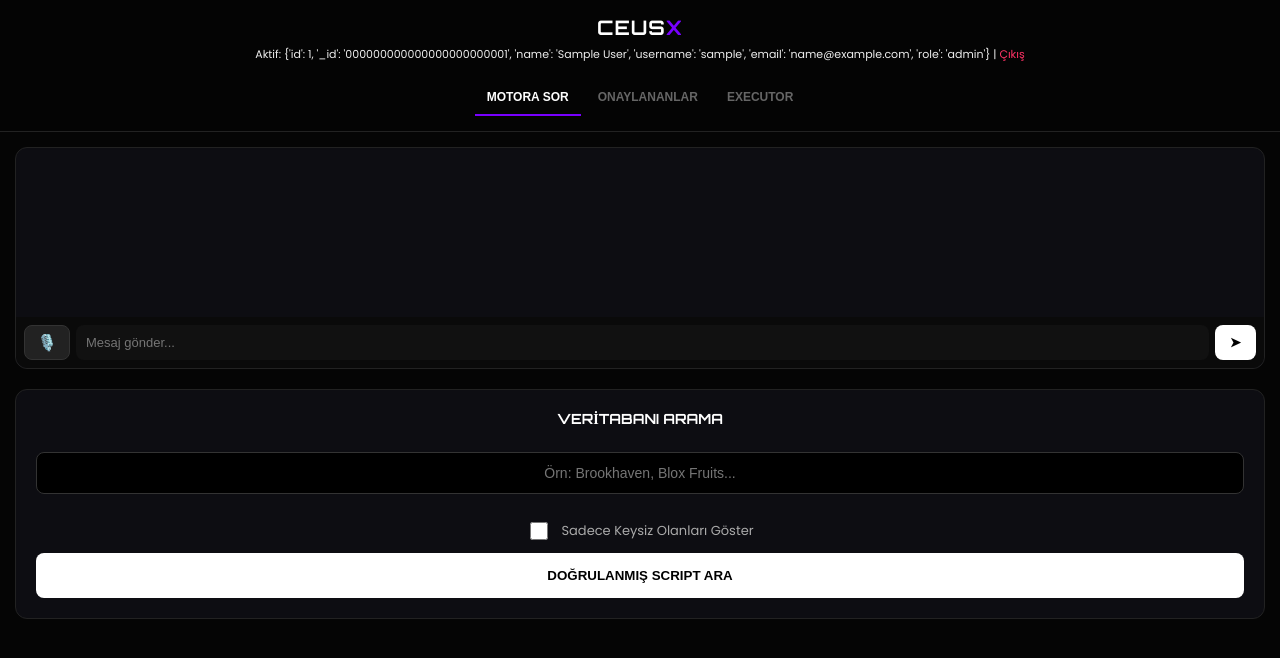
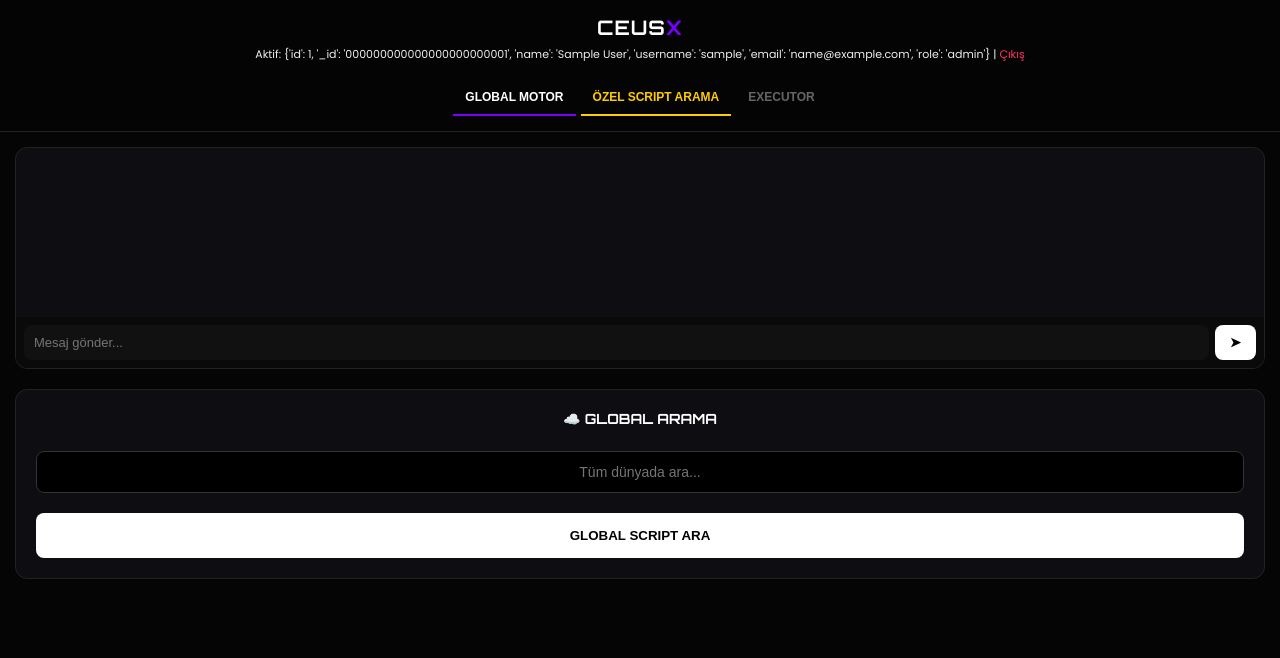
Before and after one commit to diyarsalli16-tech/ceusx-hub, a Flask app: page / in a window 1280 px wide. Shown: the top 658 px of the page. Run offline with Flask 3, Linux system fonts and the light colour scheme; the visitor is signed in with stand-in values (Sample User, id 1); data that the repository does not hold is empty.

Commit message:
index.html

```diff
--- a/templates/index.html
+++ b/templates/index.html
@@ -18,7 +18,6 @@
         header h1 { margin: 0; font-family: 'Orbitron'; font-size: 20px; color: #fff; letter-spacing: 1px; }
         .logout { color: var(--red); text-decoration: none; font-size: 11px; display: inline-block; margin-top: 5px; }
 
-        /* 3 BUTONLU SEKME MENÜSÜ */
         .tab-menu { display: flex; justify-content: center; gap: 5px; margin-top: 15px; flex-wrap: wrap; }
         .tab-btn { background: transparent; color: #666; border: none; border-bottom: 2px solid transparent; padding: 10px 12px; cursor: pointer; font-weight: bold; font-size: 12px; transition: 0.3s; }
         .tab-btn.active { color: #fff; border-bottom-color: var(--xeno); }
@@ -29,56 +28,34 @@
 
         .content { padding: 15px; display: flex; flex-direction: column; gap: 20px; }
 
-        /* SOHBET KUTUSU */
         .chat-box { background: var(--panel); border-radius: 12px; border: 1px solid #222; height: 220px; display: flex; flex-direction: column; }
         #chat-list { flex: 1; overflow-y: auto; padding: 10px; display: flex; flex-direction: column; gap: 8px; }
         .msg { background: #111; padding: 8px 12px; border-radius: 8px; font-size: 12px; border-left: 2px solid var(--xeno); word-wrap: break-word; }
         .msg b { color: var(--accent); font-size: 11px; display: block; margin-bottom: 3px; }
-
         audio { height: 35px; width: 100%; outline: none; margin-top: 5px; border-radius: 5px; }
-        audio::-webkit-media-controls-panel { background-color: #222; }
-        audio::-webkit-media-controls-play-button, audio::-webkit-media-controls-mute-button { filter: invert(1); }
-        audio::-webkit-media-controls-current-time-display, audio::-webkit-media-controls-time-remaining-display { color: #fff; }
 
         .chat-input { padding: 8px; display: flex; gap: 6px; background: #0a0a0a; border-radius: 0 0 12px 12px; align-items: center; }
         .chat-input input { flex: 1; padding: 10px; margin: 0; border: none; background: #111; color: #fff; border-radius: 8px; font-size: 13px; }
         .send-btn { background: #fff; border: none; border-radius: 8px; padding: 0 15px; font-weight: bold; color: #000; cursor: pointer; height: 100%; }
 
-        .mic-btn { background: #222; border: 1px solid #333; border-radius: 8px; padding: 0 12px; font-size: 16px; cursor: pointer; color: #fff; height: 100%; display: flex; align-items: center; justify-content: center; }
-        .mic-btn.recording { background: var(--red); border-color: var(--red); animation: pulse 1s infinite; }
-        @keyframes pulse { 0% { transform: scale(1); } 50% { transform: scale(1.05); } 100% { transform: scale(1); } }
-
-        /* ARAMA ALANI */
         .search-area { background: var(--panel); padding: 20px; border-radius: 12px; border: 1px solid #222; text-align: center; }
         .search-area input[type="text"] { border: 1px solid #333; text-align: center; margin-bottom: 10px; width: 100%; box-sizing: border-box; background: #000; color: #fff; border-radius: 8px; padding: 12px; }
         .search-btn { background: #fff; color: #000; font-weight: bold; width: 100%; padding: 15px; border: none; border-radius: 8px; cursor: pointer; }
-        .filter-box { margin-top: 15px; display: flex; align-items: center; justify-content: center; gap: 10px; }
-        .filter-box input[type="checkbox"] { width: 18px; height: 18px; accent-color: var(--xeno); }
-        .filter-box label { font-size: 13px; color: #aaa; }
 
-        /* SCRIPT KARTLARI */
         .script-grid { display: grid; grid-template-columns: 1fr; gap: 12px; }
         .card { background: var(--panel); border: 1px solid #222; border-radius: 12px; padding: 18px; position: relative; }
         .card h3 { margin: 0 0 10px 0; font-size: 14px; color: #fff; padding-right: 70px; }
         .card p { font-size: 11px; color: #888; margin: 0 0 15px 0; }
 
         .badge { position: absolute; top: 12px; right: 12px; font-size: 9px; padding: 4px 8px; border-radius: 4px; font-weight: bold; color: #000; background: var(--accent); }
-        .badge-verified { background: var(--gold); } /* Onaylananlar için altın sarısı */
-        .badge-key { background: #ffaa00; top: 35px; }
-        .badge-keyless { background: var(--accent); top: 35px; }
+        .badge-verified { background: var(--gold); }
+        .copy-btn { background: #111; color: #fff; border: 1px solid #333; padding: 10px; border-radius: 8px; width: 100%; font-weight: bold; cursor: pointer; }
+        #loading-msg, #vip-loading-msg { display: none; text-align: center; color: var(--xeno); font-weight: bold; padding: 20px; }
 
-        .copy-btn { background: #111; color: #fff; border: 1px solid #333; padding: 10px; border-radius: 8px; width: 100%; font-weight: bold; cursor: pointer; }
-        #loading-msg { display: none; text-align: center; color: var(--xeno); font-weight: bold; padding: 20px; }
-
-        /* EXECUTOR */
         .exec-container { background: radial-gradient(circle at top, #150a21 0%, #050505 80%); border: 1px solid #222; border-radius: 16px; padding: 40px 20px; text-align: center; margin-top: 10px; }
         .exec-logo { font-size: 42px; font-family: 'Orbitron'; color: #fff; text-shadow: 0 0 25px var(--xeno); margin: 0; line-height: 1; }
         .exec-sub { color: #888; font-size: 12px; margin-top: 10px; margin-bottom: 30px; letter-spacing: 2px; }
         .dl-btn { background: #fff; color: #000; font-family: 'Orbitron'; font-weight: bold; font-size: 16px; padding: 15px 40px; border: none; border-radius: 30px; cursor: pointer; box-shadow: 0 0 20px rgba(255,255,255,0.2); width: 100%; max-width: 250px; }
-        .feat-list { margin-top: 40px; text-align: left; background: rgba(0,0,0,0.5); padding: 20px; border-radius: 12px; border: 1px solid #222; }
-        .feat-list h4 { margin: 0 0 15px 0; color: #fff; font-family: 'Orbitron'; font-size: 14px; text-align: center; }
-        .feat-item { display: flex; align-items: center; gap: 10px; margin-bottom: 12px; font-size: 12px; color: #aaa; }
-        .feat-icon { color: var(--xeno); font-weight: bold; }
     </style>
 </head>
 <body>
@@ -103,8 +80,8 @@
         {% endif %}
 
         <div class="tab-menu">
-            <button class="tab-btn active" onclick="switchTab('scripts')">MOTORA SOR</button>
-            <button class="tab-btn" onclick="switchTab('trusted')">ONAYLANANLAR</button>
+            <button class="tab-btn active" onclick="switchTab('scripts')">GLOBAL MOTOR</button>
+            <button class="tab-btn" onclick="switchTab('vipsearch')" style="color: var(--gold); border-color: var(--gold);">ÖZEL SCRIPT ARAMA</button>
             <button class="tab-btn" onclick="switchTab('executor')">EXECUTOR</button>
         </div>
     </header>
@@ -115,63 +92,31 @@
             <div class="chat-box">
                 <div id="chat-list"></div>
                 <div class="chat-input">
-                    <button id="mic-btn" class="mic-btn" onclick="toggleRecording()" title="Bas ve Konuş">🎙️</button>
                     <input type="text" id="chat-msg" placeholder="Mesaj gönder..." onkeypress="if(event.key==='Enter') sendText()">
                     <button class="send-btn" onclick="sendText()">➤</button>
                 </div>
             </div>
 
             <div class="search-area" style="margin-top: 20px;">
-                <h3 style="margin-top:0; font-family:'Orbitron'; font-size:14px; color:#fff;">VERİTABANI ARAMA</h3>
-                <input type="text" id="api-search" placeholder="Örn: Brookhaven, Blox Fruits..." onkeypress="if(event.key==='Enter') searchAPI()">
-                <div class="filter-box">
-                    <input type="checkbox" id="keyless-check">
-                    <label for="keyless-check">Sadece Keysiz Olanları Göster</label>
-                </div>
-                <button class="search-btn" style="margin-top: 10px;" onclick="searchAPI()">DOĞRULANMIŞ SCRIPT ARA</button>
+                <h3 style="margin-top:0; font-family:'Orbitron'; font-size:14px; color:#fff;">☁️ GLOBAL ARAMA</h3>
+                <input type="text" id="api-search" placeholder="Tüm dünyada ara..." onkeypress="if(event.key==='Enter') searchAPI()">
+                <button class="search-btn" style="margin-top: 10px;" onclick="searchAPI()">GLOBAL SCRIPT ARA</button>
             </div>
 
-            <div id="loading-msg">Veriler Çekiliyor... ⏳</div>
+            <div id="loading-msg">Dünya taranıyor... ⏳</div>
             <div class="script-grid" id="script-grid"></div>
         </div>
 
-        <div id="tab-trusted" class="tab-content">
-            <div class="section-header" style="text-align:center; color:var(--gold); font-family:'Orbitron'; margin-bottom:15px; font-size:14px;">🌟 CEUSX ELİT ARŞİVİ</div>
+        <div id="tab-vipsearch" class="tab-content">
+            <div class="search-area" style="border-color: var(--gold);">
+                <h3 style="margin-top:0; font-family:'Orbitron'; font-size:14px; color:var(--gold);">🌟 VIP VERİTABANI</h3>
+                <p style="font-size: 11px; color:#aaa; margin-bottom:15px;">Özel ve kaliteli arşivlerdeki en sağlam scriptleri burada bulabilirsin.</p>
+                <input type="text" id="vip-search" placeholder="Örn: Brookhaven, Rivals..." onkeypress="if(event.key==='Enter') searchVIP()">
+                <button class="search-btn" style="background:var(--gold); color:#000; margin-top: 10px;" onclick="searchVIP()">VİP SCRIPT ARA</button>
+            </div>
 
-            <div class="script-grid">
-                <div class="card">
-                    <span class="badge badge-verified">✔️ ONAYLI</span>
-                    <span class="badge badge-keyless">🔓 KEYSİZ</span>
-                    <h3>Infinite Yield</h3>
-                    <p><b>Oyun:</b> Universal (Her oyun)<br>En sağlam admin scripti. Fly, Noclip, Speed her şey içinde.</p>
-                    <button class="copy-btn" onclick="copyRaw('loadstring(game:HttpGet(\'https://raw.githubusercontent.com/Edgeiy/InfiniteYield/master/source\'))()')">KOPYALA</button>
-                </div>
-
-                <div class="card">
-                    <span class="badge badge-verified">✔️ ONAYLI</span>
-                    <span class="badge badge-keyless">🔓 KEYSİZ</span>
-                    <h3>Vape V4</h3>
-                    <p><b>Oyun:</b> BedWars / Universal<br>Bedwars için en iyi hile. KillAura, Auto-Bridge her şey aktif.</p>
-                    <button class="copy-btn" onclick="copyRaw('loadstring(game:HttpGet(\'https://raw.githubusercontent.com/7GrandDadPGN/VapeV4ForRoblox/main/NewMainScript.lua\', true))()')">KOPYALA</button>
-                </div>
-
-                <div class="card">
-                    <span class="badge badge-verified">✔️ ONAYLI</span>
-                    <span class="badge badge-keyless">🔓 KEYSİZ</span>
-                    <h3>Unnamed ESP</h3>
-                    <p><b>Oyun:</b> Universal<br>En temiz ve asla kasmayan wallhack (duvar arkası görme).</p>
-                    <button class="copy-btn" onclick="copyRaw('loadstring(game:HttpGet(\'https://raw.githubusercontent.com/ic3w0lf22/Unnamed-ESP/master/UnnamedESP.lua\'))()')">KOPYALA</button>
-                </div>
-
-                <div class="card">
-                    <span class="badge badge-verified">✔️ ONAYLI</span>
-                    <span class="badge badge-keyless">🔓 KEYSİZ</span>
-                    <h3>Dark Dex V4</h3>
-                    <p><b>Oyun:</b> Universal<br>Geliştiriciler için oyun dosyası gezgini. Her zaman çalışır.</p>
-                    <button class="copy-btn" onclick="copyRaw('loadstring(game:HttpGet(\'https://raw.githubusercontent.com/infyiff/backup/main/dex.lua\'))()')">KOPYALA</button>
-                </div>
-            </div>
-            <p style="text-align:center; color:#555; font-size:10px; margin-top:20px;">Bu sayfadaki scriptler CeusX tarafından güvenli kabul edilmiştir.</p>
+            <div id="vip-loading-msg">VIP Arşiv taranıyor, bekle kanka... ⏳</div>
+            <div class="script-grid" id="vip-grid"></div>
         </div>
 
         <div id="tab-executor" class="tab-content">
@@ -179,80 +124,12 @@
                 <h1 class="exec-logo">CEUS<span style="color:var(--xeno)">X</span></h1>
                 <p class="exec-sub">ULTIMATE MOBILE EXECUTOR</p>
                 <button class="dl-btn" onclick="alert('v1.0 APK Dosyası hazırlanıyor kral!')">APK İNDİR</button>
-                <div class="feat-list">
-                    <h4>NEDEN CEUSX?</h4>
-                    <div class="feat-item"><span class="feat-icon">✦</span><span><b>Level 8 API:</b> Tüm scriptleri sorunsuz açar.</span></div>
-                    <div class="feat-item"><span class="feat-icon">✦</span><span><b>%100 Keysiz:</b> Reklam yok, direkt inject.</span></div>
-                    <div class="feat-item"><span class="feat-icon">✦</span><span><b>Anti-Ban:</b> Özel bypass sistemi.</span></div>
-                </div>
-                <p style="color: #444; font-size: 10px; margin-top: 30px; font-family:'Orbitron';">© 2026 CEUSX. %100 BAĞIMSIZ GELİŞTİRİCİ.</p>
             </div>
         </div>
 
     </div>
 
     <script>
-        // --- 🎙️ SES KAYIT MOTORU ---
-        let mediaRecorder;
-        let audioChunks = [];
-        let isRecording = false;
-
-        async function toggleRecording() {
-            const micBtn = document.getElementById('mic-btn');
-            if (!isRecording) {
-                try {
-                    const stream = await navigator.mediaDevices.getUserMedia({ audio: true });
-                    mediaRecorder = new MediaRecorder(stream);
-                    mediaRecorder.ondataavailable = event => { audioChunks.push(event.data); };
-                    mediaRecorder.onstop = async () => {
-                        const audioBlob = new Blob(audioChunks, { type: 'audio/webm' });
-                        const reader = new FileReader();
-                        reader.readAsDataURL(audioBlob);
-                        reader.onloadend = async () => {
-                            const base64Audio = reader.result;
-                            await fetch('/send_message', {
-                                method: 'POST',
-                                headers: {'Content-Type': 'application/json'},
-                                body: JSON.stringify({ text: base64Audio, is_audio: true })
-                            });
-                            loadMsgs();
-                        };
-                        audioChunks = [];
-                    };
-                    mediaRecorder.start();
-                    isRecording = true;
-                    micBtn.classList.add('recording');
-                } catch (err) { alert("Mikrofon izni lazım kanka!"); }
-            } else {
-                mediaRecorder.stop();
-                isRecording = false;
-                micBtn.classList.remove('recording');
-            }
-        }
-
-        async function sendText() {
-            const i = document.getElementById('chat-msg');
-            if(!i.value.trim()) return;
-            await fetch('/send_message', {
-                method: 'POST',
-                headers: {'Content-Type': 'application/json'},
-                body: JSON.stringify({ text: i.value, is_audio: false })
-            });
-            i.value = ''; loadMsgs();
-        }
-
-        async function loadMsgs() {
-            const res = await fetch('/get_messages');
-            const data = await res.json();
-            const box = document.getElementById('chat-list');
-            box.innerHTML = data.map(m => {
-                let content = m.is_audio ? `<audio controls src="${m.text}"></audio>` : m.text;
-                return `<div class="msg"><b>${m.user}</b>${content}</div>`;
-            }).join('');
-            box.scrollTop = box.scrollHeight;
-        }
-
-        // --- SEKME VE KOPYALAMA SİSTEMİ ---
         function switchTab(tabId) {
             document.querySelectorAll('.tab-btn').forEach(btn => btn.classList.remove('active'));
             event.target.classList.add('active');
@@ -260,18 +137,6 @@
             document.getElementById('tab-' + tabId).classList.add('active');
         }
 
-        // Doğrudan metin kopyalama (Onaylananlar sekmesi için)
-        function copyRaw(text) {
-            const el = document.createElement('textarea');
-            el.value = text;
-            document.body.appendChild(el);
-            el.select();
-            document.execCommand('copy');
-            document.body.removeChild(el);
-            alert("✅ Onaylı script kopyalandı kanka!");
-        }
-
-        // Arama motoru kopyalama
         function copyId(id) {
             const el = document.createElement('textarea');
             el.value = document.getElementById(id).value;
@@ -282,34 +147,84 @@
             alert("✅ Script kopyalandı!");
         }
 
-        // --- ARAMA MOTORU ---
+        // --- 1. SCRIPTBLOX ARAMASI ---
         async function searchAPI() {
             const query = document.getElementById('api-search').value.trim();
-            const isKeyless = document.getElementById('keyless-check').checked;
             const grid = document.getElementById('script-grid');
             const loading = document.getElementById('loading-msg');
             if(!query) return;
             grid.innerHTML = ''; loading.style.display = 'block';
             try {
-                const url = '/api/search?q=' + encodeURIComponent(query) + '&keyless=' + isKeyless;
-                const res = await fetch(url); const data = await res.json();
+                const res = await fetch('/api/search?q=' + encodeURIComponent(query));
+                const data = await res.json();
                 loading.style.display = 'none';
                 if(data.success && data.scripts.length > 0) {
                     let html = '';
                     data.scripts.forEach((s, index) => {
-                        const keyBadge = s.has_key ? `<span class="badge badge-key">🔑 KEYLİ</span>` : `<span class="badge badge-keyless">🔓 KEYSİZ</span>`;
                         html += `
                             <div class="card">
-                                <span class="badge">✔️ GÜVENLİ</span> ${keyBadge}
+                                <span class="badge">✔️ SCRIPTBLOX</span>
                                 <h3>${s.title}</h3>
-                                <p><b style="color:#fff;">Oyun:</b> ${s.game}<br><br>${s.features.substring(0, 80)}...</p>
+                                <p><b style="color:#fff;">Oyun:</b> ${s.game}</p>
                                 <textarea id="raw-${index}" style="display:none;">${s.script}</textarea>
                                 <button class="copy-btn" onclick="copyId('raw-${index}')">KODU KOPYALA</button>
                             </div>`;
                     });
                     grid.innerHTML = html;
-                } else { grid.innerHTML = `<p style="text-align:center; color:#888;">Sonuç bulunamadı!</p>`; }
-            } catch(e) { loading.style.display = 'none'; grid.innerHTML = `<p style="text-align:center; color:#888;">Sunucu hatası!</p>`; }
+                } else { grid.innerHTML = `<p style="text-align:center; color:#888;">Bulunamadı!</p>`; }
+            } catch(e) { loading.style.display = 'none'; grid.innerHTML = `<p style="text-align:center; color:#888;">Hata!</p>`; }
+        }
+
+        // --- 2. 🌟 VIP ARAMA (ARKA KAPIDAN HASANEFENC'YE BAĞLI) 🌟 ---
+        async function searchVIP() {
+            const query = document.getElementById('vip-search').value.trim();
+            const grid = document.getElementById('vip-grid');
+            const loading = document.getElementById('vip-loading-msg');
+            if(!query) return;
+
+            grid.innerHTML = '';
+            loading.style.display = 'block';
+
+            try {
+                const res = await fetch('/api/hasanefenc?q=' + encodeURIComponent(query));
+                const data = await res.json();
+                loading.style.display = 'none';
+
+                if(data.success && data.scripts.length > 0) {
+                    let html = '';
+                    data.scripts.forEach((s, index) => {
+                        html += `
+                            <div class="card" style="border-color: var(--gold);">
+                                <span class="badge badge-verified">⭐ VIP SCRIPT</span>
+                                <h3>${s.title}</h3>
+                                <p><b style="color:#fff;">Oyun:</b> ${s.game}</p>
+                                <textarea id="vip-raw-${index}" style="display:none;">${s.script}</textarea>
+                                <button class="copy-btn" style="background: var(--gold); color: #000;" onclick="copyId('vip-raw-${index}')">KODU KOPYALA</button>
+                            </div>`;
+                    });
+                    grid.innerHTML = html;
+                } else {
+                    grid.innerHTML = `<p style="text-align:center; color:var(--red);">${data.message || 'VIP arşivde bu oyuna ait script yok kanka!'}</p>`;
+                }
+            } catch(e) {
+                loading.style.display = 'none';
+                grid.innerHTML = `<p style="text-align:center; color:var(--red);">Veritabanına bağlanılamadı!</p>`;
+            }
+        }
+
+        async function sendText() {
+            const i = document.getElementById('chat-msg');
+            if(!i.value.trim()) return;
+            await fetch('/send_message', { method: 'POST', headers: {'Content-Type': 'application/json'}, body: JSON.stringify({ text: i.value }) });
+            i.value = ''; loadMsgs();
+        }
+
+        async function loadMsgs() {
+            const res = await fetch('/get_messages');
+            const data = await res.json();
+            const box = document.getElementById('chat-list');
+            box.innerHTML = data.map(m => `<div class="msg"><b>${m.user}</b>${m.text}</div>`).join('');
+            box.scrollTop = box.scrollHeight;
         }
 
         async function auth(type) {
```
